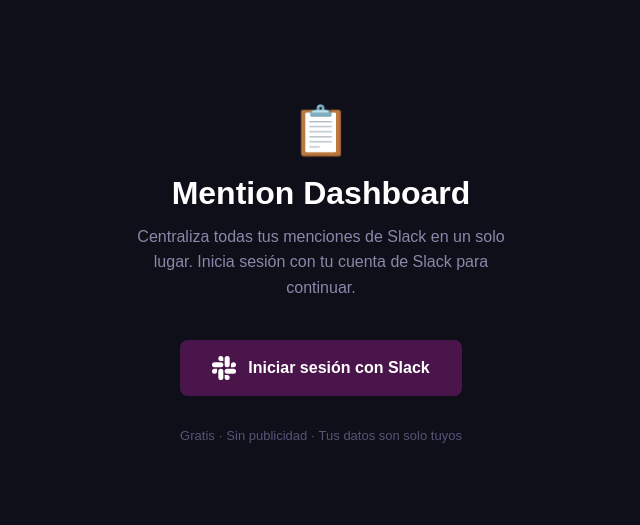
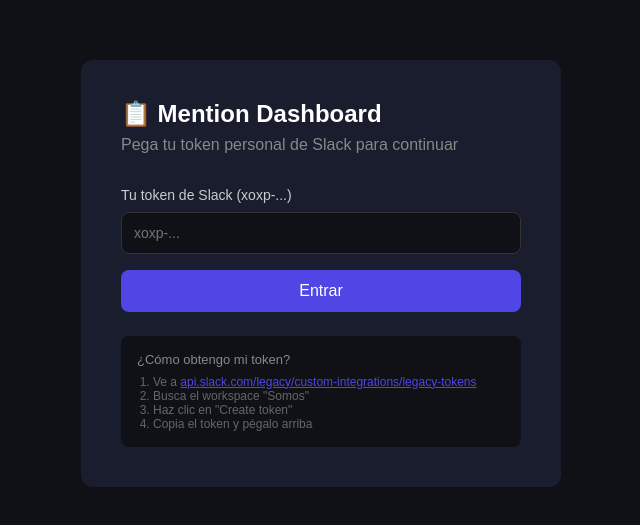
Before and after one commit to andresmelenge-dev/mention-dashboard, a Next.js app: page / in a window 1280 px wide. Shown: the part 127-652 px from the top of the page, without its empty margins (319-959 px from the left). Built offline with nearby package versions, Linux system fonts and the light colour scheme; no server answers.

Commit message:
Update index.js

```diff
--- a/pages/index.js
+++ b/pages/index.js
@@ -1,36 +1,62 @@
+import { useState } from 'react';
+import { useRouter } from 'next/router';
+
 export default function Home() {
-  const SLACK_CLIENT_ID = process.env.NEXT_PUBLIC_SLACK_CLIENT_ID;
-  const REDIRECT_URI = encodeURIComponent(process.env.NEXT_PUBLIC_URL + '/api/auth/callback');
-  const SCOPES = 'channels:read,groups:read,im:read,mpim:read,search:read,users.profile:read,users:read';
-  const slackUrl = `https://slack.com/oauth/v2/authorize?client_id=${SLACK_CLIENT_ID}&user_scope=${SCOPES}&redirect_uri=${REDIRECT_URI}`;
+  const [token, setToken] = useState('');
+  const [loading, setLoading] = useState(false);
+  const [error, setError] = useState('');
+  const router = useRouter();
+
+  const handleLogin = async () => {
+    if (!token.startsWith('xoxp-')) {
+      setError('El token debe empezar con xoxp-');
+      return;
+    }
+    setLoading(true);
+    const res = await fetch('/api/auth/login', {
+      method: 'POST',
+      headers: { 'Content-Type': 'application/json' },
+      body: JSON.stringify({ token })
+    });
+    const data = await res.json();
+    if (data.ok) {
+      router.push('/dashboard');
+    } else {
+      setError('Token inválido. Verifica que sea correcto.');
+      setLoading(false);
+    }
+  };
 
   return (
-    <div style={{
-      minHeight: '100vh', background: '#0f0f1a', display: 'flex',
-      alignItems: 'center', justifyContent: 'center', fontFamily: 'Arial, sans-serif'
-    }}>
-      <div style={{ textAlign: 'center', maxWidth: 480, padding: 40 }}>
-        <div style={{ fontSize: 48, marginBottom: 16 }}>📋</div>
-        <h1 style={{ color: '#ffffff', fontSize: 32, fontWeight: 'bold', margin: '0 0 12px' }}>
-          Mention Dashboard
-        </h1>
-        <p style={{ color: '#8888aa', fontSize: 16, marginBottom: 40, lineHeight: 1.6 }}>
-          Centraliza todas tus menciones de Slack en un solo lugar.
-          Inicia sesión con tu cuenta de Slack para continuar.
-        </p>
-        <a href={slackUrl} style={{
-          display: 'inline-flex', alignItems: 'center', gap: 12,
-          background: '#4A154B', color: '#ffffff', padding: '16px 32px',
-          borderRadius: 8, textDecoration: 'none', fontSize: 16, fontWeight: 'bold'
-        }}>
-          <svg width="24" height="24" viewBox="0 0 24 24" fill="white">
-            <path d="M5.042 15.165a2.528 2.528 0 0 1-2.52 2.523A2.528 2.528 0 0 1 0 15.165a2.527 2.527 0 0 1 2.522-2.52h2.52v2.52zm1.271 0a2.527 2.527 0 0 1 2.521-2.52 2.527 2.527 0 0 1 2.521 2.52v6.313A2.528 2.528 0 0 1 8.834 24a2.528 2.528 0 0 1-2.521-2.522v-6.313zM8.834 5.042a2.528 2.528 0 0 1-2.521-2.52A2.528 2.528 0 0 1 8.834 0a2.528 2.528 0 0 1 2.521 2.522v2.52H8.834zm0 1.271a2.528 2.528 0 0 1 2.521 2.521 2.528 2.528 0 0 1-2.521 2.521H2.522A2.528 2.528 0 0 1 0 8.834a2.528 2.528 0 0 1 2.522-2.521h6.312zm10.122 2.521a2.528 2.528 0 0 1 2.522-2.521A2.528 2.528 0 0 1 24 8.834a2.528 2.528 0 0 1-2.522 2.521h-2.522V8.834zm-1.268 0a2.528 2.528 0 0 1-2.523 2.521 2.527 2.527 0 0 1-2.52-2.521V2.522A2.527 2.527 0 0 1 15.165 0a2.528 2.528 0 0 1 2.523 2.522v6.312zm-2.523 10.122a2.528 2.528 0 0 1 2.523 2.522A2.528 2.528 0 0 1 15.165 24a2.527 2.527 0 0 1-2.52-2.522v-2.522h2.52zm0-1.268a2.527 2.527 0 0 1-2.52-2.523 2.526 2.526 0 0 1 2.52-2.52h6.313A2.527 2.527 0 0 1 24 15.165a2.528 2.528 0 0 1-2.522 2.523h-6.313z"/>
-          </svg>
-          Iniciar sesión con Slack
-        </a>
-        <p style={{ color: '#555577', fontSize: 13, marginTop: 32 }}>
-          Gratis · Sin publicidad · Tus datos son solo tuyos
-        </p>
+    <div style={{ minHeight: '100vh', background: '#0f1117', display: 'flex', alignItems: 'center', justifyContent: 'center', fontFamily: 'sans-serif' }}>
+      <div style={{ background: '#1a1d2e', padding: '40px', borderRadius: '12px', width: '100%', maxWidth: '480px' }}>
+        <h1 style={{ color: '#fff', marginBottom: '8px', fontSize: '24px' }}>📋 Mention Dashboard</h1>
+        <p style={{ color: '#888', marginBottom: '32px' }}>Pega tu token personal de Slack para continuar</p>
+        <label style={{ color: '#ccc', fontSize: '14px' }}>Tu token de Slack (xoxp-...)</label>
+        <input
+          type="password"
+          value={token}
+          onChange={e => setToken(e.target.value)}
+          placeholder="xoxp-..."
+          style={{ width: '100%', padding: '12px', marginTop: '8px', marginBottom: '16px', background: '#0f1117', border: '1px solid #333', borderRadius: '8px', color: '#fff', fontSize: '14px', boxSizing: 'border-box' }}
+        />
+        {error && <p style={{ color: '#ff6b6b', fontSize: '14px', marginBottom: '16px' }}>{error}</p>}
+        <button
+          onClick={handleLogin}
+          disabled={loading}
+          style={{ width: '100%', padding: '12px', background: '#4f46e5', border: 'none', borderRadius: '8px', color: '#fff', fontSize: '16px', cursor: 'pointer' }}
+        >
+          {loading ? 'Verificando...' : 'Entrar'}
+        </button>
+        <div style={{ marginTop: '24px', padding: '16px', background: '#0f1117', borderRadius: '8px' }}>
+          <p style={{ color: '#888', fontSize: '13px', margin: '0 0 8px 0' }}>¿Cómo obtengo mi token?</p>
+          <ol style={{ color: '#666', fontSize: '12px', paddingLeft: '16px', margin: 0 }}>
+            <li>Ve a <a href="https://api.slack.com/legacy/custom-integrations/legacy-tokens" target="_blank" style={{ color: '#4f46e5' }}>api.slack.com/legacy/custom-integrations/legacy-tokens</a></li>
+            <li>Busca el workspace "Somos"</li>
+            <li>Haz clic en "Create token"</li>
+            <li>Copia el token y pégalo arriba</li>
+          </ol>
+        </div>
       </div>
     </div>
   );
```
